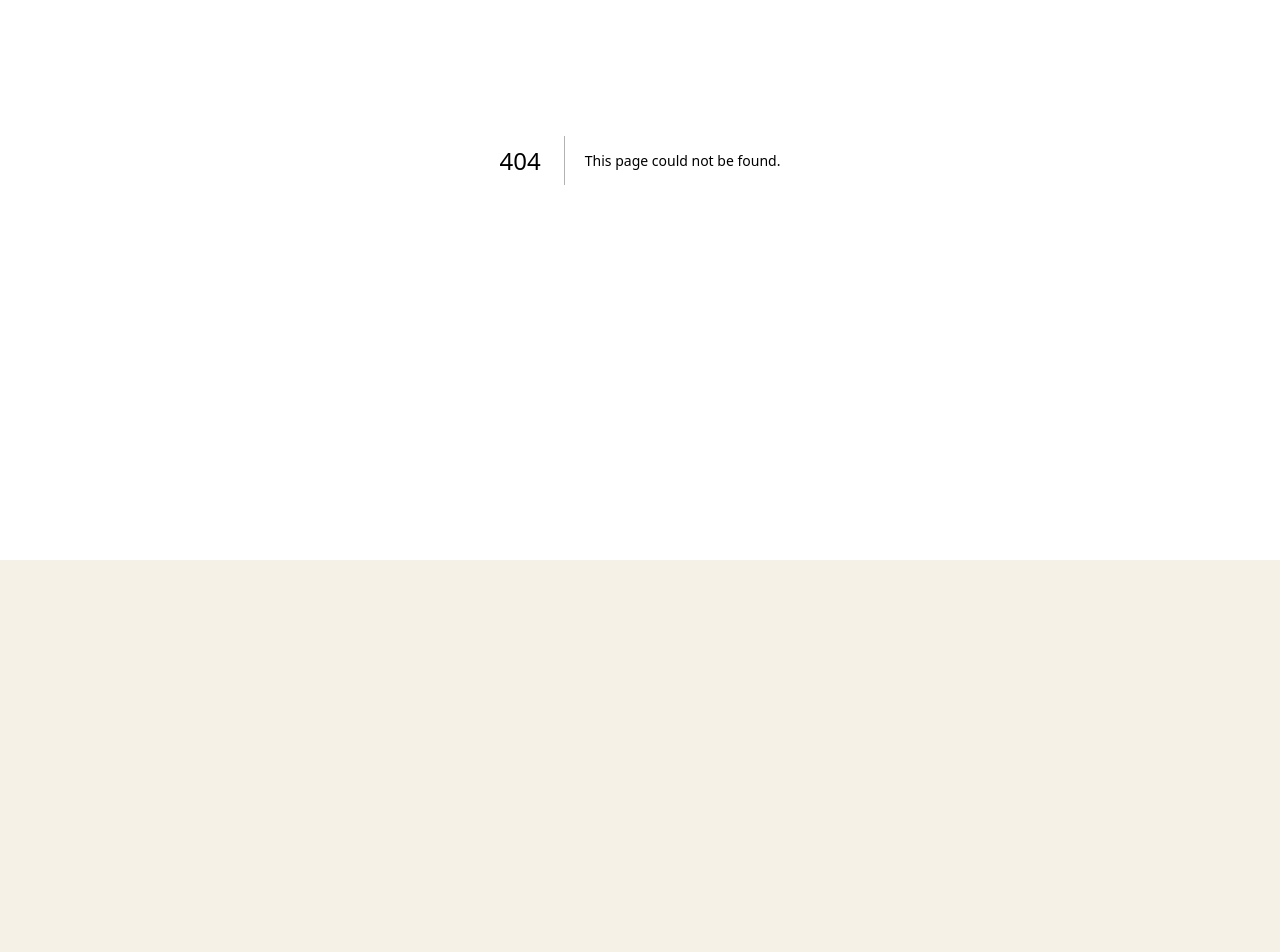
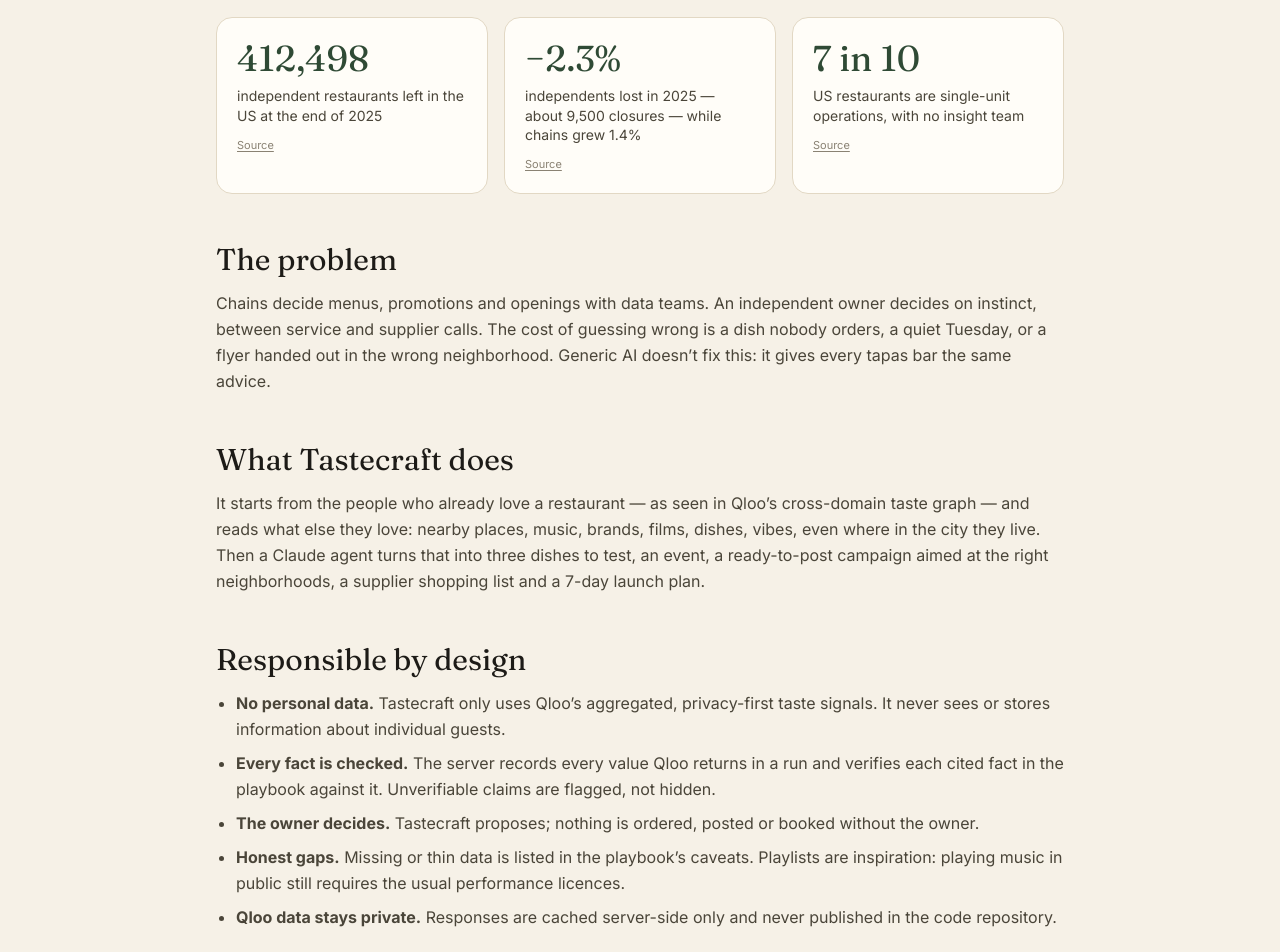
Before and after one commit to antonmareo10/tastecraft, a Next.js app: page /about in a window 1280 px wide. Before the commit this address had no page. Shown: the part 240-1192 px from the top of the page. Before the commit the page ends 800 px from the top, so only its background shows below. Built offline with nearby package versions, Linux system fonts and the light colour scheme.

Commit message:
About page: problem with sourced figures, responsible-by-design, business model, founder
Co-Authored-By: Claude Opus 5.5 <noreply@anthropic.com>

```diff
--- /dev/null
+++ b/src/app/about/page.tsx
@@ -0,0 +1,128 @@
+import type { Metadata } from "next";
+import Link from "next/link";
+
+export const metadata: Metadata = {
+  title: "About · Tastecraft",
+  description: "Why independent restaurants need cultural intelligence, how Tastecraft works, how it stays honest, and how it becomes a business.",
+};
+
+const SOURCES = {
+  technomic:
+    "https://restaurantbusinessonline.com/operations/number-independent-restaurants-declined-23-2025",
+  nrn: "https://www.nrn.com/independent-restaurants/the-independent-restaurant-sector-shrunk-by-2-3-in-2025",
+  nra: "https://go.restaurant.org/rs/078-ZLA-461/images/SOI-2025-PocketGuide.pdf?version=0",
+};
+
+export default function About() {
+  return (
+    <div className="mx-auto w-full max-w-4xl px-4 pb-24 pt-6 sm:px-6">
+      <Link href="/" className="text-sm text-ink-2 underline decoration-line underline-offset-4 hover:text-ink">
+        ← Back to Tastecraft
+      </Link>
+
+      <header className="mt-8">
+        <p className="text-[11px] font-semibold uppercase tracking-[0.18em] text-terracotta">About</p>
+        <h1 className="font-display mt-3 text-4xl leading-[1.05] tracking-tight sm:text-5xl">
+          The cultural intelligence chains buy, for the restaurants that can’t.
+        </h1>
+      </header>
+
+      <section className="mt-12 grid gap-4 sm:grid-cols-3">
+        <Stat value="412,498" label="independent restaurants left in the US at the end of 2025" href={SOURCES.technomic} />
+        <Stat value="−2.3%" label="independents lost in 2025 — about 9,500 closures — while chains grew 1.4%" href={SOURCES.nrn} />
+        <Stat value="7 in 10" label="US restaurants are single-unit operations, with no insight team" href={SOURCES.nra} />
+      </section>
+
+      <Block title="The problem">
+        <p>
+          Chains decide menus, promotions and openings with data teams. An independent owner decides on instinct, between
+          service and supplier calls. The cost of guessing wrong is a dish nobody orders, a quiet Tuesday, or a flyer handed
+          out in the wrong neighborhood. Generic AI doesn’t fix this: it gives every tapas bar the same advice.
+        </p>
+      </Block>
+
+      <Block title="What Tastecraft does">
+        <p>
+          It starts from the people who already love a restaurant — as seen in Qloo’s cross-domain taste graph — and reads
+          what else they love: nearby places, music, brands, films, dishes, vibes, even where in the city they live. Then a
+          Claude agent turns that into three dishes to test, an event, a ready-to-post campaign aimed at the right
+          neighborhoods, a supplier shopping list and a 7-day launch plan.
+        </p>
+      </Block>
+
+      <Block title="Responsible by design">
+        <ul className="list-disc space-y-2 pl-5">
+          <li>
+            <strong>No personal data.</strong> Tastecraft only uses Qloo’s aggregated, privacy-first taste signals. It never
+            sees or stores information about individual guests.
+          </li>
+          <li>
+            <strong>Every fact is checked.</strong> The server records every value Qloo returns in a run and verifies each
+            cited fact in the playbook against it. Unverifiable claims are flagged, not hidden.
+          </li>
+          <li>
+            <strong>The owner decides.</strong> Tastecraft proposes; nothing is ordered, posted or booked without the owner.
+          </li>
+          <li>
+            <strong>Honest gaps.</strong> Missing or thin data is listed in the playbook’s caveats. Playlists are inspiration:
+            playing music in public still requires the usual performance licences.
+          </li>
+          <li>
+            <strong>Qloo data stays private.</strong> Responses are cached server-side only and never published in the code
+            repository.
+          </li>
+        </ul>
+      </Block>
+
+      <Block title="Why it’s a business">
+        <ul className="list-disc space-y-2 pl-5">
+          <li>
+            <strong>Who pays:</strong> independent restaurants and small groups (2–10 locations). A monthly subscription per
+            location, with a free first playbook.
+          </li>
+          <li>
+            <strong>Why now:</strong> agents can finally do the analyst’s job end to end, and Qloo makes the taste data
+            available through an API.
+          </li>
+          <li>
+            <strong>Distribution:</strong> restaurant software marketplaces (POS and reservations), food distributors who
+            benefit from the shopping list turning into orders, and Supplora — the founder’s AI purchasing tool already in
+            daily use by a restaurant in Spain.
+          </li>
+          <li>
+            <strong>Expansion:</strong> connect sales data to close the loop (did the new dish sell?), multi-location
+            playbooks for small groups, and concert or game-day playbooks around live events.
+          </li>
+        </ul>
+      </Block>
+
+      <Block title="Who built it">
+        <p>
+          Antonio González Fernández, Business Administration and Data Science student at CUNEF (Madrid). He built Supplora,
+          an AI tool that reads supplier delivery notes for a family-run restaurant and loads them into its management
+          system — 715 notes processed and €1,876 of supplier price increases flagged so far. Watching that restaurant
+          decide its specials on gut feel is where Tastecraft started.
+        </p>
+      </Block>
+    </div>
+  );
+}
+
+function Stat({ value, label, href }: { value: string; label: string; href: string }) {
+  return (
+    <a href={href} target="_blank" rel="noreferrer" className="block rounded-2xl border border-line bg-card p-5 transition hover:border-ink-2/30">
+      <p className="font-display text-4xl text-olive">{value}</p>
+      <p className="mt-2 text-sm leading-snug text-ink-2">{label}</p>
+      <p className="mt-3 text-[11px] text-muted underline underline-offset-2">Source</p>
+    </a>
+  );
+}
+
+function Block({ title, children }: { title: string; children: React.ReactNode }) {
+  return (
+    <section className="mt-12">
+      <h2 className="font-display text-2xl sm:text-3xl">{title}</h2>
+      <div className="mt-3 space-y-3 text-[16px] leading-relaxed text-ink-2">{children}</div>
+    </section>
+  );
+}
--- a/src/components/TasteConstellation.tsx
+++ b/src/components/TasteConstellation.tsx
@@ -343,7 +343,7 @@ type Geo = {
   maxChars: number;
 };
 
-function geometry(width: number): Geo {
+function geometry(width: number, sectorCount: number): Geo {
   const W = Math.max(280, Math.round(width));
   const compact = W < 560;
   const H = Math.round(compact ? clamp(W * 1.1, 340, 480) : clamp(W * 0.6, 420, 520));
@@ -360,7 +360,8 @@ function geometry(width: number): Geo {
     rx: Math.min(W / 2 - mx, ry * 1.85),
     ry,
     hubR,
-    rIn: hubR + 22 + nodeMax + 2,
+    // Narrow sectors need a longer inner orbit so the strongest stars have room to breathe.
+    rIn: hubR + 22 + nodeMax + 2 + clamp(sectorCount - 4, 0, 4) * (compact ? 3 : 5),
     nodeMin: compact ? 3.5 : 4,
     nodeMax,
     compact,
@@ -404,7 +405,7 @@ type Layout = {
 };
 
 function computeLayout(model: Model, width: number): Layout {
-  const g = geometry(width);
+  const g = geometry(width, model.sectors.length);
   const { W, H, cx, cy } = g;
   const n = model.sectors.length;
   const step = TAU / n;
@@ -649,21 +650,28 @@ function computeLayout(model: Model, width: number): Layout {
   for (const nd of byPriority) {
     const text = truncate(nd.name, g.maxChars);
     const w = widthOf(text, nd.rank === 0, nd.score);
-    for (const c of candidatesFor(nd, text, w, true)) {
-      if (!inBounds(c.box)) continue;
-      if (placed.some((b) => boxesOverlap(c.box, b, 2))) continue;
-      if (obstacleBoxes.some((b) => boxesOverlap(c.box, b, 1))) continue;
-      if (circles.some((o) => o.key !== nd.key && boxHitsCircle(c.box, o))) continue;
-      nd.label = c.label;
-      nd.labelBox = c.box;
-      placed.push(c.box);
-      break;
+    const options = candidatesFor(nd, text, w, true).filter(
+      (c) =>
+        inBounds(c.box) &&
+        !placed.some((b) => boxesOverlap(c.box, b, 2)) &&
+        !obstacleBoxes.some((b) => boxesOverlap(c.box, b, 1)) &&
+        !boxHitsCircle(c.box, circles[0]),
+    );
+    const others = circles.slice(1).filter((o) => o.key !== nd.key);
+    const pick =
+      options.find((c) => !others.some((o) => boxHitsCircle(c.box, o))) ??
+      // A domain's #1 star always gets its name: it may graze other stars, never hide their core.
+      (nd.rank === 0 ? options.find((c) => !others.some((o) => boxHitsCircle(c.box, { ...o, r: 3 }))) : undefined);
+    if (pick) {
+      nd.label = pick.label;
+      nd.labelBox = pick.box;
+      placed.push(pick.box);
     }
     // Hover/tap label: longer text, only needs to stay inside the canvas.
     const full = truncate(nd.name, g.compact ? 26 : 34);
     const fw = full.length * (fs + 0.5) * 0.58 + 5 + 3 * fs * 0.6; // name + "· score" tspan, always shown
-    const options = candidatesFor(nd, full, fw, false);
-    const fit = options.find((c) => inBounds(c.box)) ?? options[0];
+    const focusOptions = candidatesFor(nd, full, fw, false);
+    const fit = focusOptions.find((c) => inBounds(c.box)) ?? focusOptions[0];
     const shift = Math.max(4 - fit.box.l, 0) - Math.max(fit.box.r - (W - 4), 0);
     nd.focus = { ...fit.label, x: fit.label.x + shift };
     nd.focusBox = { ...fit.box, l: fit.box.l + shift, r: fit.box.r + shift };
--- a/src/components/TastecraftApp.tsx
+++ b/src/components/TastecraftApp.tsx
@@ -97,7 +97,12 @@ export default function TastecraftApp({ demos = [] }: { demos?: DemoSummary[] })
           <Logo />
           <span className="font-display text-xl tracking-tight">Tastecraft</span>
         </Link>
-        <p className="hidden text-xs text-muted sm:block">Qloo taste graph × Claude</p>
+        <nav className="flex items-center gap-4 text-xs text-muted">
+          <span className="hidden sm:inline">Qloo taste graph × Claude</span>
+          <Link href="/about" className="rounded-full border border-line px-3 py-1 text-ink-2 transition hover:border-ink-2/40 hover:text-ink">
+            About
+          </Link>
+        </nav>
       </header>
 
       <main className="mx-auto w-full max-w-7xl flex-1 px-4 pb-20 sm:px-6">
```
